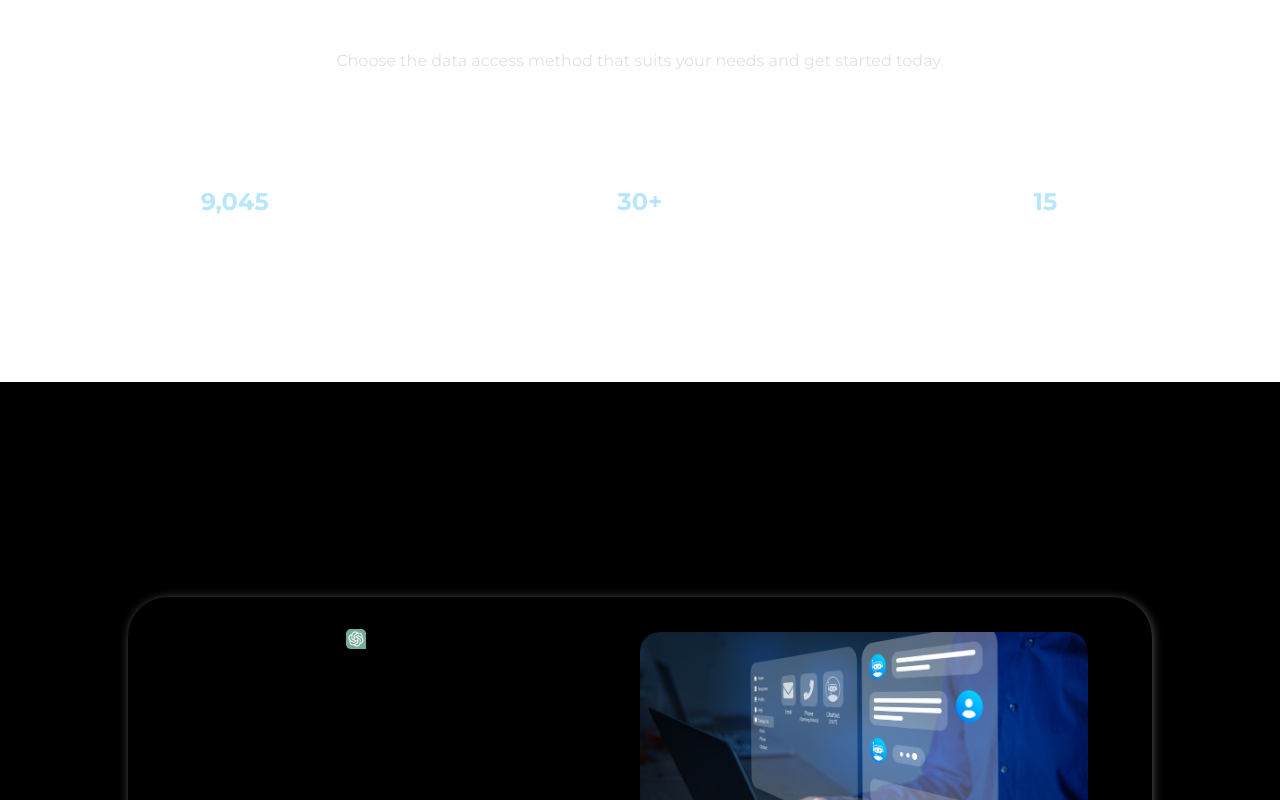
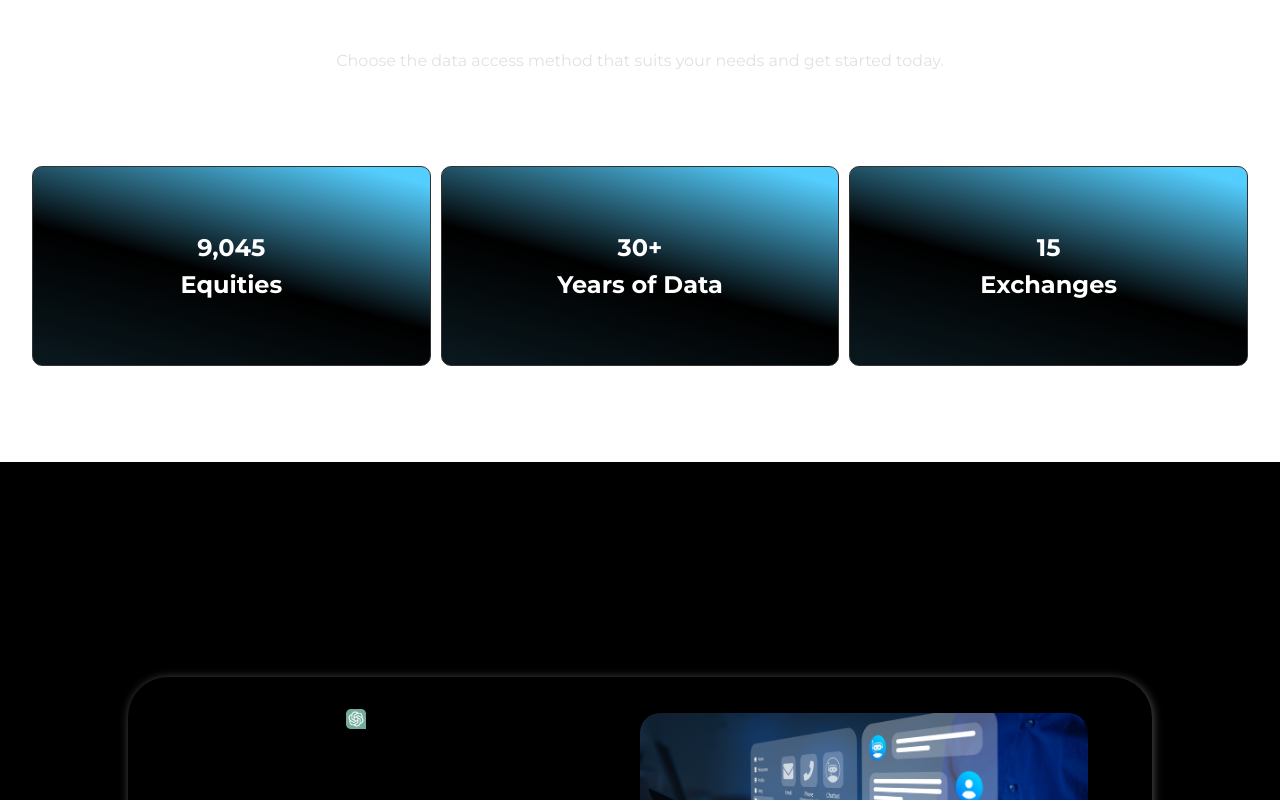
Before and after one commit to brandonluffman/venum, a Next.js app: page / in a window 1280 px wide. Shown: the part 1720-2520 px from the top of the page. Built offline with nearby package versions, Linux system fonts and the light colour scheme; no server answers; the database is empty; a web font is replaced by a local one.

Commit message:
new updates

```diff
--- a/pages/index.js
+++ b/pages/index.js
@@ -101,16 +101,23 @@ export default function Home({ onButtonClick }) {
         <h6 className='index-data-subheader'>Choose the data access method that suits your needs and get started today.</h6>
         <div className='index-data-grid'>
           <div className='index-data-grid-item'>
+            <div>
             <h2>9,045</h2>
             <h2>Equities</h2>
+            </div>
           </div>
           <div className='index-data-grid-item'>
+          <div>
+
             <h2>30+</h2>
-            <h2>Years of Financial Data</h2>
+            <h2>Years of Data</h2>
+            </div>
           </div>
           <div className='index-data-grid-item'>
+          <div>
             <h2>15</h2>
             <h2>Exchanges</h2>
+            </div>
           </div>
         </div>
     </div>
--- a/styles/footer.css
+++ b/styles/footer.css
@@ -81,9 +81,10 @@ padding:0rem 0.2rem;
 }
 
 .footer-brand-logo {
-    width:400px;
-    height:200px;
+    width:50px;
+    height:auto;
     margin-bottom:0rem;
+    border-radius: 20px;
 }
 
 .footer-links-container {
--- a/styles/index.css
+++ b/styles/index.css
@@ -11,7 +11,7 @@
 }
 
 .index-container {
-    overflow: hidden;
+    /* overflow: hidden; */
 }
 
 .breaker {
@@ -143,7 +143,7 @@
 
 @media (max-width: 768px) {
     .index-outer-container {
-        padding:0rem 1rem;
+        padding: 150px 1rem 0rem 1rem;
     }
     .index-chart-container {
         display: none;
@@ -340,12 +340,34 @@
 
 .index-data-grid {
     margin-top:4rem;
-    display: grid;
-    grid-template-columns: repeat(3,1fr);
-    border:1px solid white;
+    display: flex;
+    align-items: center;
+    justify-content: center;
+    /* grid-template-columns: repeat(3,1fr); */
+    /* border:1px solid white; */
     padding:2rem;
     border-right:none;
     border-left:none;
+    gap: 10px;
+}
+
+.index-data-grid-item {
+    border: 1px solid rgb(50, 50, 50);
+    width: 85%;
+    margin: 0 auto;
+    min-height: 200px;
+    background: linear-gradient(195deg, rgba(84,206,255,1) 6%, rgba(0,0,0,1) 54%, rgba(10,25,31,1) 100%);
+    border-radius: 10px;
+    display: flex;
+    align-items: center;
+    justify-content: center;
+    padding: 0rem 1rem;
+    gap: 10px;
+}
+
+.index-data-grid-item div h2 {
+    margin:0;
+    margin: 0.5rem 0rem;
 }
 
 .index-data-grid-item > h2:nth-of-type(1) {
--- a/styles/navbar.css
+++ b/styles/navbar.css
@@ -199,7 +199,7 @@
 }
 .no-flexer {
     display: grid;
-    margin-top:-25rem;
+    margin-top:-24rem;
     padding:0rem 1rem;
 
 }
@@ -252,7 +252,7 @@
 }
 
 .mobile-nav-link {
-    margin: 1rem 2rem;
+    margin: 0rem 2rem;
     text-align: left !important;
 
 }
@@ -276,9 +276,9 @@
     transition: 0.2s ease all;
   }
 
-  .mobile-nav-link:hover {
+  /* .mobile-nav-link:hover {
     color:rgb(100, 100, 100);
-  }
+  } */
 @media (max-width: 1000px) {
 
     .nav-menu {
--- a/styles/search.css
+++ b/styles/search.css
@@ -7,7 +7,7 @@
     position: relative;
 }
 .search-input {
-    width:75%;
+    width:90%;
     /* min-width:700px; */
     /* max-width:700px; */
     background-color: white;
@@ -42,7 +42,7 @@ color: white;
 .search-icon {
     position: absolute;
     top: 15px;
-    right: 15%;
+    right: 9%;
     z-index: 999999999 !important;
 }
 .search-input::placeholder {
@@ -70,7 +70,7 @@ color: white;
     color:black;
     /* border-radius:40px; */
     padding:0rem;
-    width: 100% !important;
+    width: 90% !important;
     margin: 0 auto;
     opacity: 0;
     transition: 0.05s ease-in-out all;
@@ -97,6 +97,7 @@ color: white;
 
 .search-input:focus ~ .autosuggest-container {
     opacity: 1 !important;
+    border:none;
 }
 
 .search-input:focus {
@@ -257,7 +258,7 @@ color: white;
 
     .autosuggest-container {
         /* position: relative; */
-        /* width: 85% !important; */
+        width: 100% !important;
     }
     .autosuggest-li-flexer {
         justify-content: center;
--- a/styles/stock.css
+++ b/styles/stock.css
@@ -7,8 +7,8 @@ h1, h3 {
     padding:0.8rem;
     border-radius:50%;
     margin-right:1rem;
-    width:50px;
-    border: 1px solid rgb(50, 50, 50);
+    width:70px;
+    border: 3px solid rgb(50, 50, 50);
     display: flex;
     align-items: center;
     justify-content: center;
@@ -37,6 +37,26 @@ h1, h3 {
     box-shadow: 0 4px 30px rgba(255, 255, 255, 0.1);
     backdrop-filter: blur(5px); */
     -webkit-backdrop-filter: blur(5px);
+}
+
+.stock-name-div {
+    /* width: 75%; */
+    padding: 1rem 0rem;
+}
+.stock-name-inner {
+    display: flex;
+    width: 75%;
+}
+
+.stock-name-inner-div:first-of-type {
+    display: flex;
+    align-items: center;
+    gap: 10px;
+    margin-right: 1rem;
+}
+
+.stock-name-inner-div:nth-of-type(2) {
+    width: 75%;
 }
 
 .stock-company-industry {
@@ -80,11 +100,11 @@ h1, h3 {
 .stock-company-name {
     font-size:2.5rem;
     /* margin-right:3rem; */
-    width: 75%;
+    /* width: 75%; */
 }
 
 .stock-company-price {
-    font-size:2.5rem;
+    font-size:2rem;
     font-weight:700;
     color:rgb(255, 255, 255);
     margin-right:1rem;
@@ -135,7 +155,7 @@ h1, h3 {
     justify-content: space-around;
     float: right;
     position: relative;
-    width: 70%;
+    width: 30%;
     justify-content: right;
 }
 @media (max-width: 768px) {
@@ -160,8 +180,12 @@ h1, h3 {
     }
 
     .stock-company-price {
-        /* font-size:1.2rem; */
+        font-size:1.2rem;
         color:white;
+    }
+
+    .stock-usd {
+        font-size: 1rem;
     }
 
     .stock-company-industry {
@@ -170,6 +194,12 @@ h1, h3 {
     }
     .stock-inside-container {
         padding: 1rem;
+    }
+
+    .stock-company-price-div {
+
+        width: 40%;
+
     }
 }
 
@@ -181,7 +211,14 @@ h1, h3 {
         border-bottom: 1px solid rgb(50, 50, 50);
     }
 
+    .stock-name-inner {
+        display: block;
+        padding: 1rem 0rem;
+    }
 
+    .stock-name-inner-div:first-of-type {
+        margin-bottom: 1rem;
+    }
 
     .stock-container {
     padding-top:5rem;
@@ -207,6 +244,7 @@ h1, h3 {
 
     .stock-company-name {
         font-size:1.5rem;
+        margin: 0rem;
     }
     .stock-company-percentage {
         margin:0.5rem 0 1rem 0;
@@ -224,7 +262,7 @@ h1, h3 {
     .stock-company-industry {
         /* padding-left:1rem; */
         font-size: 0.9rem;
-        margin-top:1rem;
+        /* margin-top:1rem; */
         font-size: 400;
         margin-bottom: 0rem;
     }
--- a/styles/stockanalytic.css
+++ b/styles/stockanalytic.css
@@ -28,6 +28,8 @@
 
 .stock-company-description-bottom > div {
     border: 1px solid rgba(75, 183, 241, 0.3);
+    padding: 0rem 1rem;
+    overflow: hidden;
 }
 
 .stock-company-description-bottom > div p > a {
--- a/styles/stocks.css
+++ b/styles/stocks.css
@@ -99,7 +99,7 @@
 
 @media (max-width: 500px) {
     .top-stocks-container {
-      margin:50px 1rem 4rem 1rem;
+      /* margin:50px 1rem 4rem 1rem; */
       padding:5px;
     }
 
```
Also changed, not shown: components/PriceChart.js (+18 -11 lines), pages/stock/[...ticker].js (+6 -2 lines).
